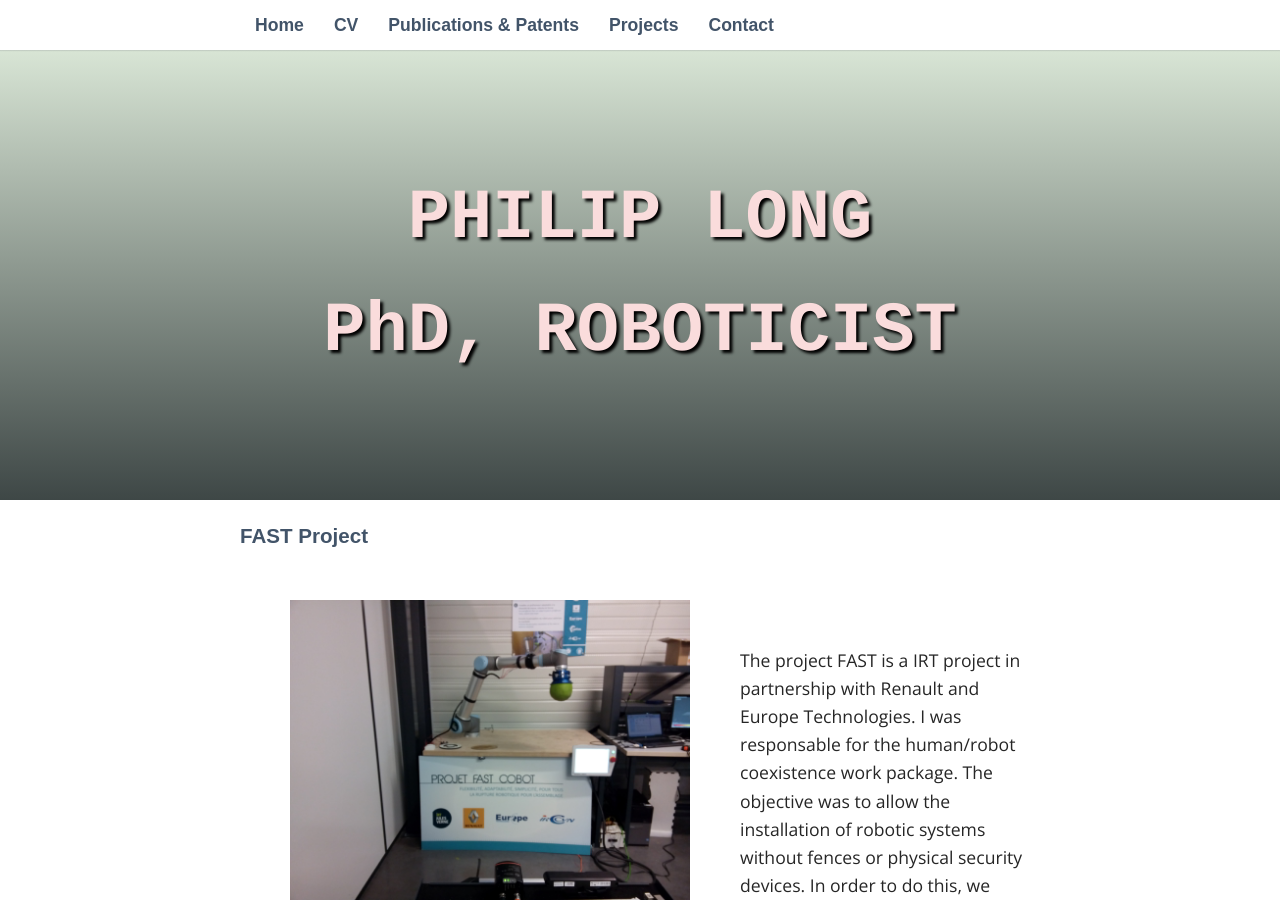
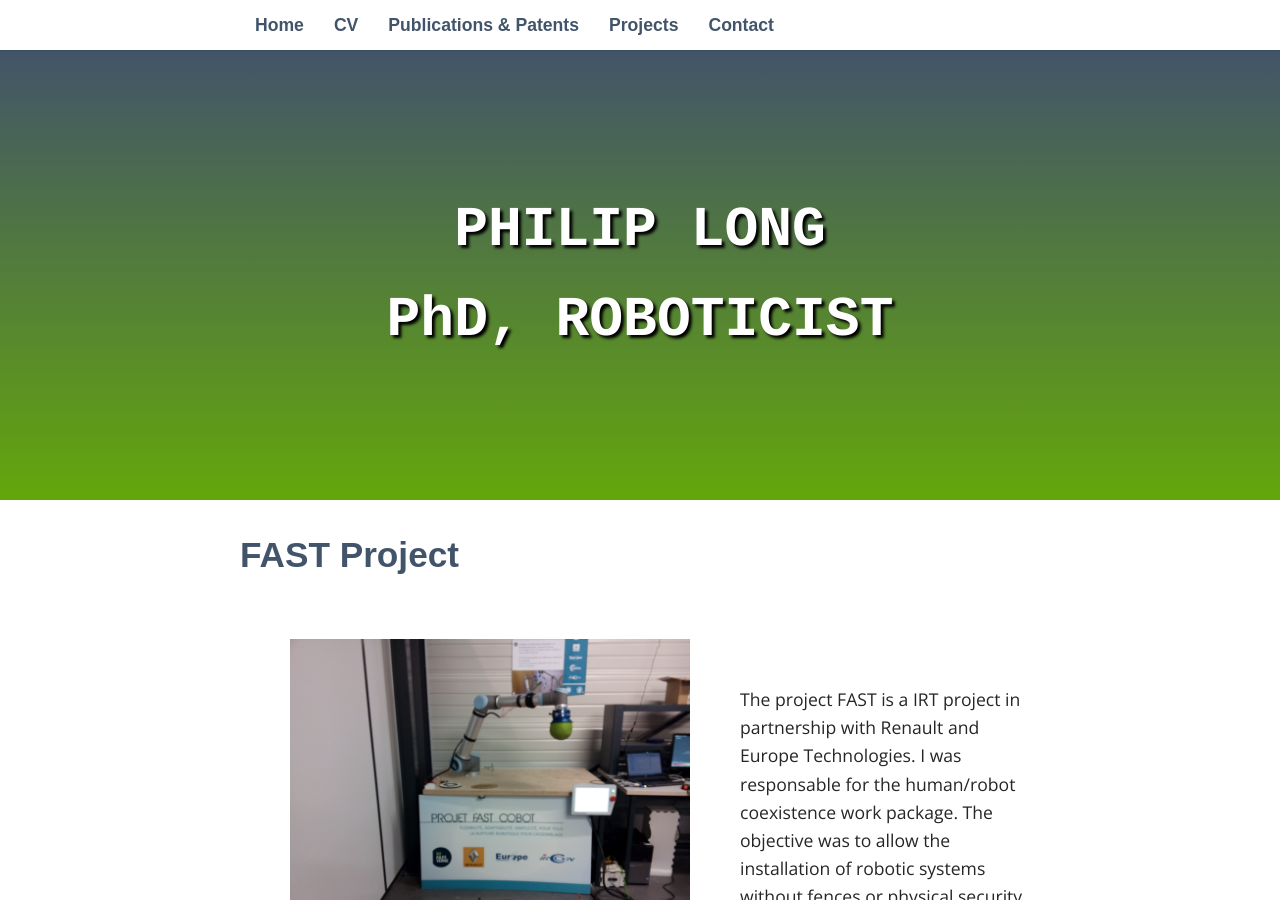
Before and after one commit to philip-long/philip-long.github.io, a Jekyll site: the page built from projects/index.html, in a window 1280 px wide and 900 px high. Built offline with Jekyll 4.4.1, drawn with Linux system fonts in a browser that asks for light colours; some web fonts are replaced.

Commit message:
changed color scheme

```diff
--- a/_sass/_layout.scss
+++ b/_sass/_layout.scss
@@ -9,13 +9,13 @@ body {
 
 h1 {
 	font-family: Rockwell, “Courier Bold”, Courier, Georgia, Times, “Times New Roman”, serif;
-	font-size: 4.0em;
+	font-size: 3.2em;
 	text-decoration: none;
 }
 
 header_rule,
 header_rule:visited {
-	color: #FADCDC;
+	color: #FFFFFF;
 	text-decoration: none;
 	font-weight: bold;
 }
@@ -79,7 +79,7 @@ a:hover {
 header {
 	background: $header;
 	background-repeat: no-repeat;
-	@include gradient(#d8e5d5,#3e4746, vertical);
+	@include gradient($heading-font-color,#64a70b, vertical);
 	padding: 0px 15px;
 	text-align: center;
 	text-shadow: 3px 3px 3px #000;
--- a/projects/index.html
+++ b/projects/index.html
@@ -2,12 +2,11 @@
 layout: default
 title: Projects
 ---
-<div class="blurb">
 
 
 
 
- <h3> FAST Project</h3>
+ <h2> FAST Project</h2>
 
 
 <br>
@@ -24,15 +23,10 @@ title: Projects
 <br>
     <br>
     <br>
-    <br>
-    <br>
-    <br>
-    <br>
-    <br>
 
 
 
- <h3> ARMS Project</h3>
+ <h2> ARMS Project</h2>
 
     <img src="/images/principal.png" alt="arms_project" hspace="50" style="float: left;" width="400" />
 
@@ -53,7 +47,7 @@ title: Projects
 
 
 
-    <h3> Cable Driven Parallel Robot</h3>
+    <h2> Cable Driven Parallel Robot</h2>
 
 
     <img src="/images/cable.jpg" alt="arms_project" hspace="50" style="float: left;" width="420" />
@@ -72,7 +66,7 @@ title: Projects
 
 
 
- <h3> Optimus</h3>
+ <h2> Optimus</h2>
 
 
 <br>
@@ -86,6 +80,3 @@ title: Projects
     </p>
 
 <br>    <br>      <br>
-
-
-</div><!-- /.blurb -->
```
Also changed, not shown: publications/index.html (+4 -4 lines), 1 other file.
